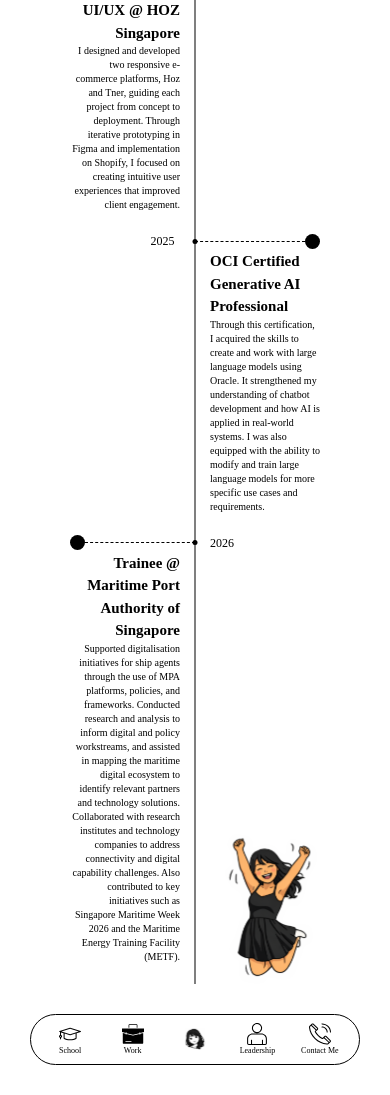
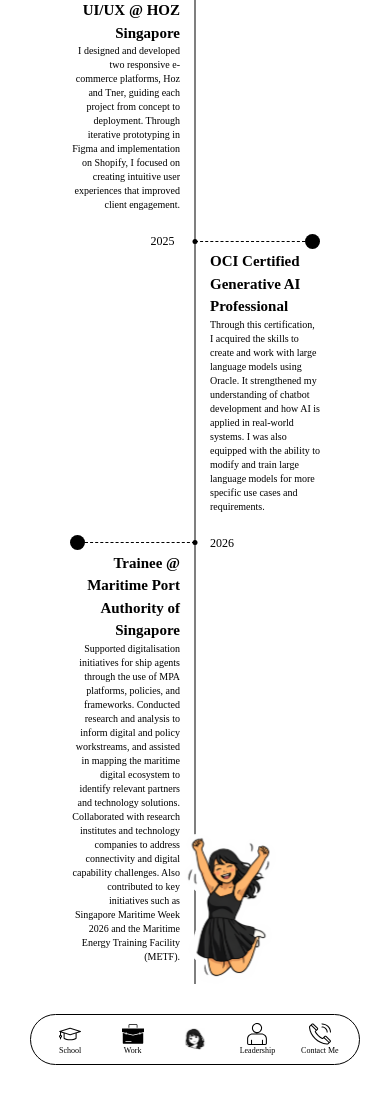
Before and after one commit to leowsimin/leowsimin-portfolio, a React (Vite) app: page /work in a window 390 px wide. Shown: the part 325-1420 px from the top of the page. Built offline with nearby package versions, Linux system fonts and the light colour scheme; a web font is replaced by a local one.

Commit message:
Fixed: SchoolImage Size

```diff
--- a/src/App.css
+++ b/src/App.css
@@ -475,4 +475,11 @@
     .nav-item p {
         font-size: 8px;
     }
+
+    .degree-img {
+        right: 40px;
+        height: 120px;
+        width: auto;
+        bottom: 0;
+    }
 }
```
